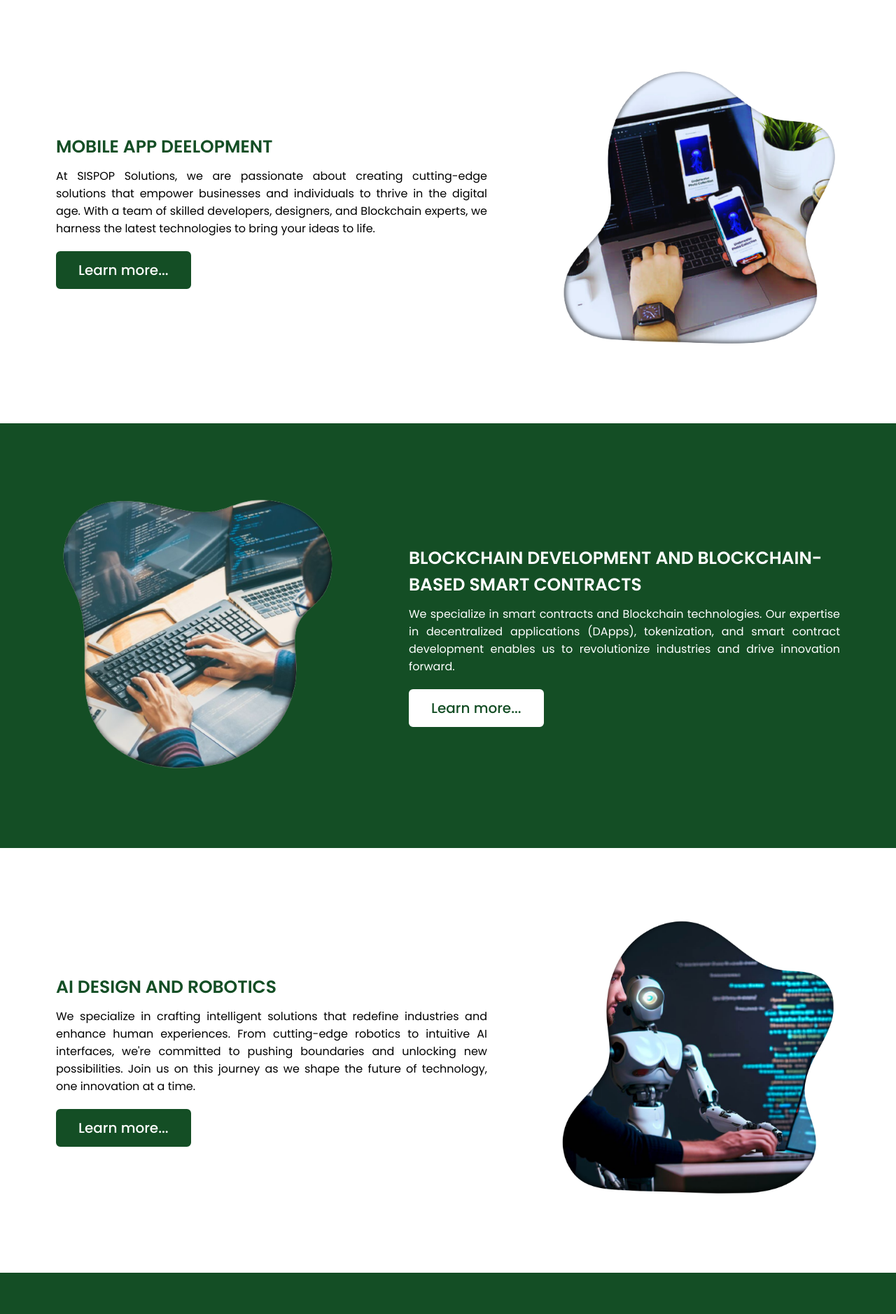
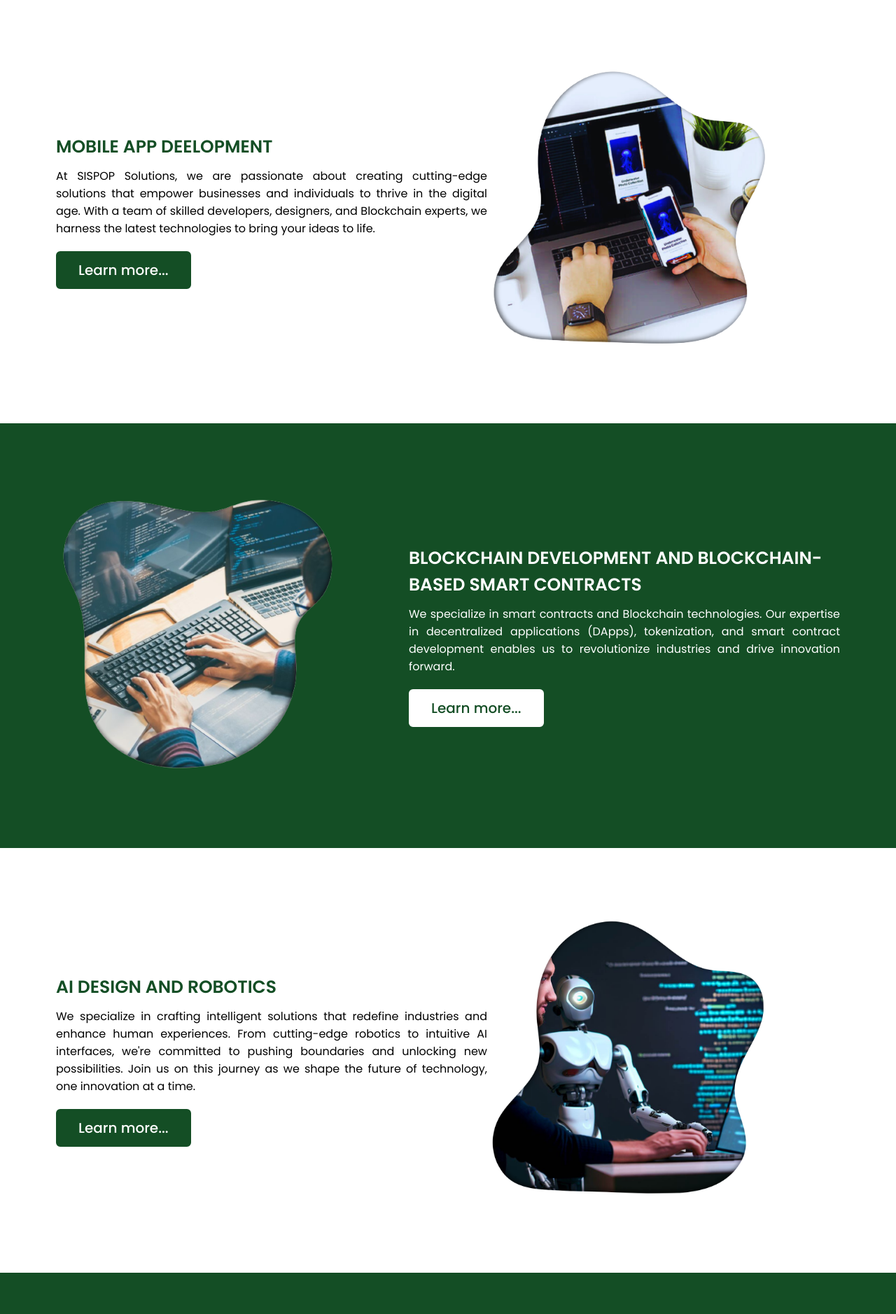
Before and after one commit to estee-dev/SISPOP, a plain HTML site: page index.html in a window 1280 px wide. Shown: the part 802-2680 px from the top of the page at 70% size. Drawn offline with nearby package versions, Linux system fonts and the light colour scheme.

Commit message:
first commit

```diff
--- a/index.html
+++ b/index.html
@@ -56,7 +56,7 @@
                     <a href="services.html">Learn more...</a>
                 </div>
                 <div class="column left">
-                    <img style="margin-left: 100px;" src="images/blockchain.png" alt="">
+                    <img style="margin-left:;" src="images/blockchain.png" alt="">
                 </div>
             </div>
         </div>
@@ -96,7 +96,7 @@
                     <a href="services.html">Learn more...</a>
                 </div>
                 <div class="column left">
-                    <img style="margin-left: 100px;" src="images/robotics.png" alt="">
+                    <img style="margin-left:;" src="images/robotics.png" alt="">
                 </div>
             </div>
         </div>
@@ -137,7 +137,7 @@
                     <a href="services.html">Learn more...</a>
                 </div>
                 <div class="column left">
-                    <img style="margin-left: 100px;" src="images/consultancy.png" alt="">
+                    <img style="margin-left:;" src="images/consultancy.png" alt="">
                 </div>
             </div>
         </div>
```
